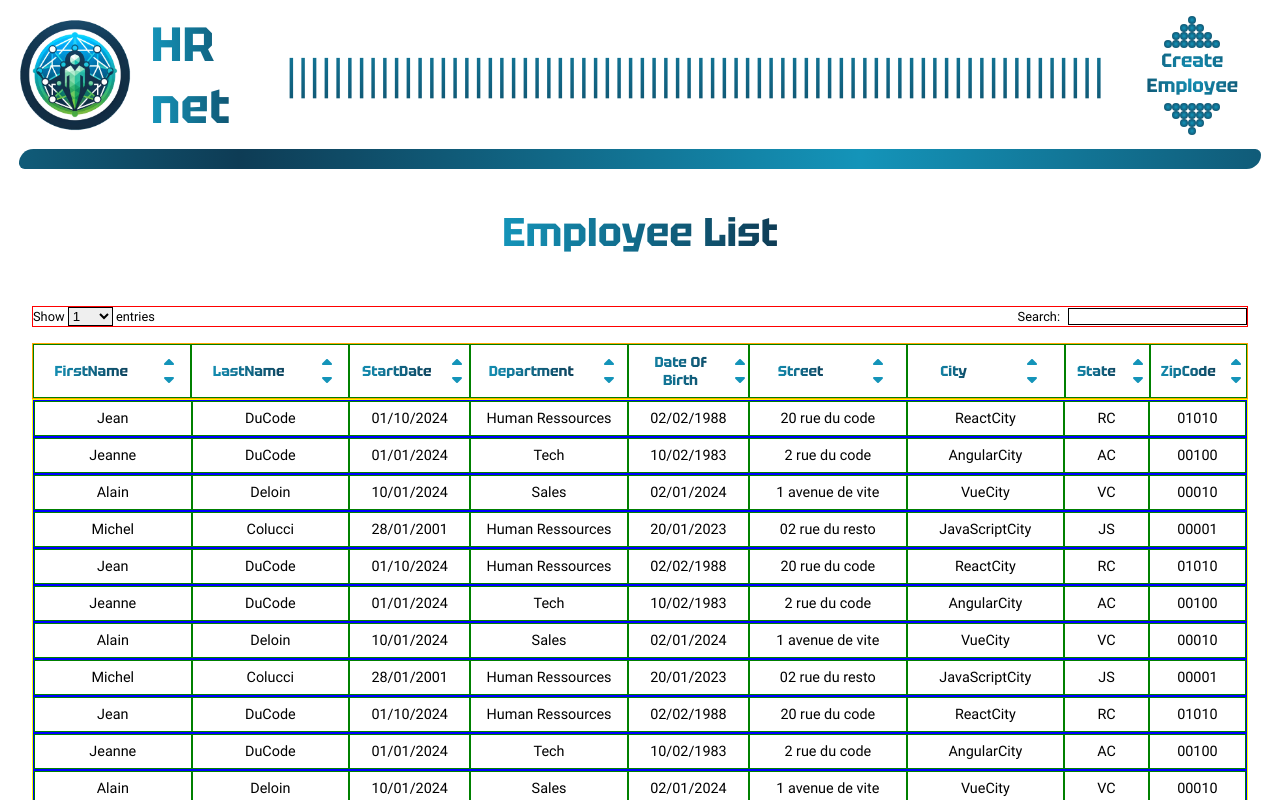
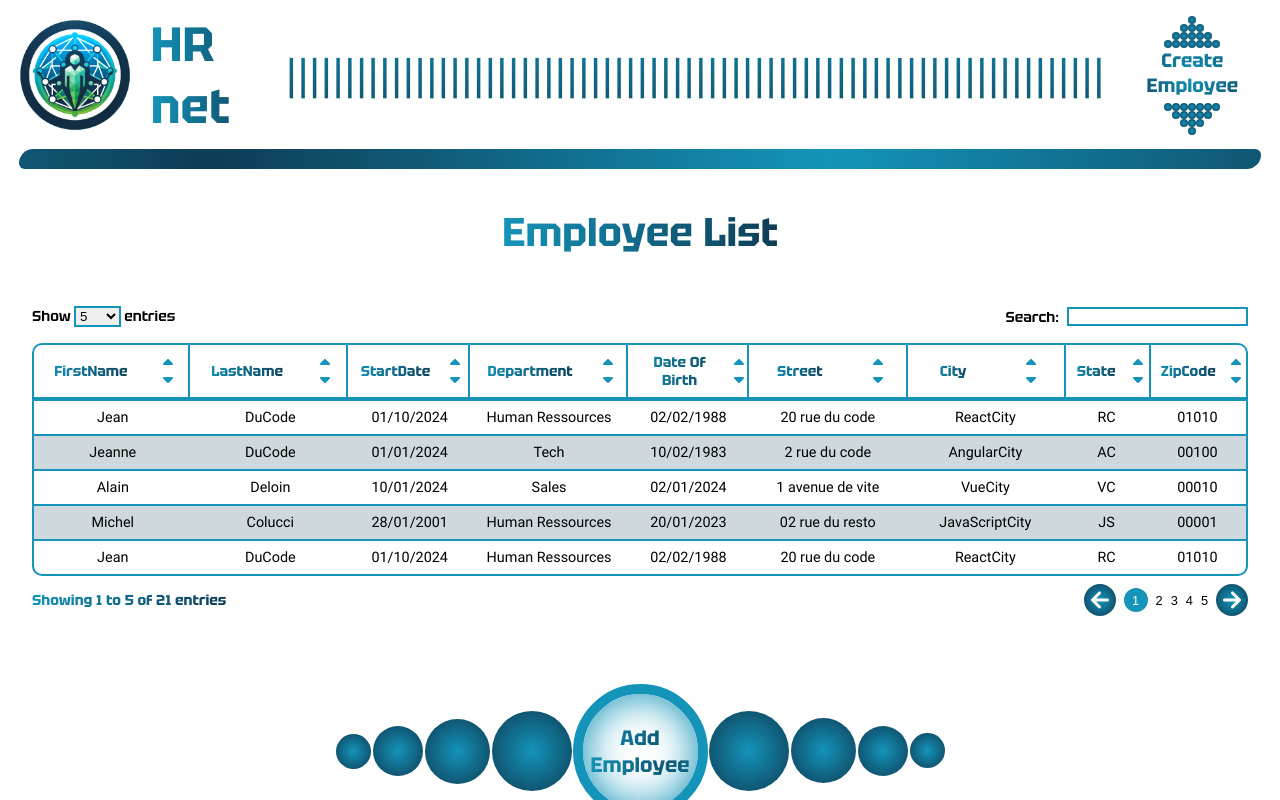
Before and after one commit to Git-EJ/OC_P14, a React (Vite) app: page /employee-list in a window 1280 px wide. Shown: the top 800 px of the page. Built offline with nearby package versions, Linux system fonts and the light colour scheme.

Commit message:
CSS for dataTable, fix issue for showing entries and pagination when filtering

```diff
--- a/src/context/ContextProvider.jsx
+++ b/src/context/ContextProvider.jsx
@@ -9,7 +9,7 @@ const initialState = {
   isActiveCaretAsc: false,
   isActiveCaretDesc: false,
   currentPage: 1,
-  selectValue: 1,
+  selectValue: 5,
   dataLength: 0,
   totalPageCount: 0,
 };
--- a/src/molecules/DataTable.jsx
+++ b/src/molecules/DataTable.jsx
@@ -1,5 +1,5 @@
 import PropTypes from "prop-types";
-import { useCallback, useContext, useEffect, useMemo } from "react";
+import { useCallback, useContext, useEffect, useState } from "react";
 import Context from "../context/Context";
 import CaretAsc from "../assets/icons/Caret_Asc";
 import CaretDesc from "../assets/icons/Caret_Desc";
@@ -11,6 +11,7 @@ import PaginationCounter from "../atoms/PaginationCounter";
 const DataTable = ({headers, data}) => {
 
 
+  const [isFiltering, setIsFiltering] = useState(false);
   const {state, dispatch} = useContext(Context);
 
   const {
@@ -24,19 +25,15 @@ const DataTable = ({headers, data}) => {
     totalPageCount
   } = state;
 
-  const setCurrentData = useCallback((payload = data) => dispatch({type: "SET_CURRENT_DATA", payload}), [dispatch, data]);
-  const setActiveSortIndex = useCallback((payload = null) => dispatch({type: "SET_ACTIVE_SORT_INDEX", payload}), [dispatch]);
-  const setIsActiveCaretAsc = useCallback((payload = false) => dispatch({type: "SET_IS_ACTIVE_CARET_ASC", payload}), [dispatch]);
-  const setIsActiveCaretDesc = useCallback((payload = false) => dispatch({type: "SET_IS_ACTIVE_CARET_DESC", payload}), [dispatch]);
-  const setCurrentPage = useCallback((payload = 1) => dispatch({type: "SET_CURRENT_PAGE", payload}), [dispatch]);
-  const setSelectValue = useCallback((payload = 1) => dispatch({type: "SET_SELECT_VALUE", payload}), [dispatch]);
-  const setDataLength = useCallback((payload = 0) => dispatch({type: "SET_DATA_LENGTH", payload}), [dispatch]);
-  const setTotalPageCount = useCallback((payload = 0) => dispatch({type: "SET_TOTAL_PAGE_COUNT", payload}), [dispatch]);
+  const setCurrentData = useCallback((payload) => dispatch({type: "SET_CURRENT_DATA", payload}), [dispatch]);
+  const setActiveSortIndex = useCallback((payload) => dispatch({type: "SET_ACTIVE_SORT_INDEX", payload}), [dispatch]);
+  const setIsActiveCaretAsc = useCallback((payload) => dispatch({type: "SET_IS_ACTIVE_CARET_ASC", payload}), [dispatch]);
+  const setIsActiveCaretDesc = useCallback((payload) => dispatch({type: "SET_IS_ACTIVE_CARET_DESC", payload}), [dispatch]);
+  const setCurrentPage = useCallback((payload) => dispatch({type: "SET_CURRENT_PAGE", payload}), [dispatch]);
+  const setSelectValue = useCallback((payload) => dispatch({type: "SET_SELECT_VALUE", payload}), [dispatch]);
+  const setDataLength = useCallback((payload) => dispatch({type: "SET_DATA_LENGTH", payload}), [dispatch]);
+  const setTotalPageCount = useCallback((payload) => dispatch({type: "SET_TOTAL_PAGE_COUNT", payload}), [dispatch]);
 
-  console.log('totalPageCount - DATATABLE', totalPageCount);
-  // console.log('currentPage - DATATABLE', currentPage);
-  // console.log('selectValue - DATATABLE', selectValue);
-  console.log('dataLength - DATATABLE', dataLength);
 
 
   //TODO sort issue when click for the second time after refresh nothing happend and after sort is inverted
@@ -96,11 +93,12 @@ const DataTable = ({headers, data}) => {
     });
     setCurrentData(filteredData);
     setDataLength(filteredData.length);
-  }, [data, setCurrentData, setDataLength]);
+    setIsFiltering(true);
+  }, [data, setCurrentData, setDataLength, setIsFiltering]);
+
 
 
   const DisplayDataHeaders = () => {
-
 
     const handleSortClick = (index, direction) => {
 
@@ -152,7 +150,6 @@ const DataTable = ({headers, data}) => {
 
 
   const DataContents = ({data}) => {
-
     return data.map((content, index) => (
 
       <div className="data-table_content-line_container" key={`${index}_${content.firstName}-${content.lastName}`}>
@@ -230,14 +227,18 @@ const DataTable = ({headers, data}) => {
   }
 
 
-  //TODO good pratice??
+  // TODO good pratice??
   useEffect(() => {
-    setCurrentData(data);
+    if (!isFiltering) {
+      setCurrentData(data);  // Update currentData when data change
+      setDataLength(data.length);
+    }
     setTotalPageCount(Math.ceil(dataLength / selectValue));
-  }, [data, setCurrentData, setDataLength, setTotalPageCount, dataLength,selectValue]);
+  }, [isFiltering, data, setCurrentData, dataLength ,setDataLength, selectValue, setTotalPageCount]);
 
 
 
+  //START DataTable RETURN
   return (
 
     <div className="data-table_wrapper">
--- a/src/styles/css/index.css
+++ b/src/styles/css/index.css
@@ -92,6 +92,10 @@ th {
 @font-face {
   font-family: "Tektur_regular";
   src: url("/src/fonts/Tektur-Regular.ttf") format("truetype");
+}
+@font-face {
+  font-family: "Tektur_semi-bold";
+  src: url("/src/fonts/Tektur-SemiBold.ttf") format("truetype");
 }
 @font-face {
   font-family: "Tektur_bold";
@@ -511,33 +515,28 @@ body ::-webkit-scrollbar {
   justify-content: space-between;
   width: 100%;
   height: auto;
-  border: 1px solid red;
-  font-size: 0.8rem;
+  font-family: "Tektur_Semi-Bold", sans-serif;
+  font-size: 0.9rem;
 }
-.data-table_options_entries {
+.data-table_options-entries, .data-table_options_search {
   display: flex;
   justify-content: center;
   align-items: center;
+  flex-direction: row;
+  justify-content: space-between;
   width: fit-content;
   height: auto;
 }
 .data-table_options_entries > select {
-  border: 1px solid black;
+  border: 2px solid #1494B9;
   margin: 0 0.2rem;
   cursor: pointer;
-}
-.data-table_options_search {
-  display: flex;
-  justify-content: center;
-  align-items: center;
-  width: fit-content;
-  height: auto;
 }
 .data-table_options_search > label {
   margin-right: 0.5rem;
 }
 .data-table_options_search > input {
-  border: 1px solid black;
+  border: 2px solid #1494B9;
   width: 100%;
 }
 .data-table_titles_container {
@@ -548,15 +547,26 @@ body ::-webkit-scrollbar {
   justify-content: space-between;
   align-items: stretch;
   width: 100%;
-  border: 1px solid orange;
   margin-top: 1rem;
+}
+.data-table_titles_container > div:first-child {
+  border-radius: 10px 0 0 0;
+  border: 2px solid #1494B9;
+  border-bottom: none;
+}
+.data-table_titles_container > div:nth-child(n+2) {
+  border: 2px solid #1494B9;
+  border-left: none;
+  border-bottom: none;
+}
+.data-table_titles_container > div:last-child {
+  border-radius: 0 10px 0 0;
 }
 .data-table_title_item_0, .data-table_title_item_1, .data-table_title_item_2, .data-table_title_item_3, .data-table_title_item_4, .data-table_title_item_5, .data-table_title_item_6, .data-table_title_item_7, .data-table_title_item_8 {
   display: flex;
   justify-content: center;
   align-items: center;
   justify-content: space-around;
-  border: 1px solid green;
 }
 .data-table_title_item_0, .data-table_title_item_1, .data-table_title_item_3, .data-table_title_item_5, .data-table_title_item_6 {
   width: 13%;
@@ -611,7 +621,14 @@ body ::-webkit-scrollbar {
   flex-direction: column;
   width: 100%;
   height: auto;
-  border: 1px solid yellow;
+  border: 2px solid #1494B9;
+  border-radius: 0 0 10px 10px;
+}
+.data-table_content-lines_container > div:first-child {
+  border-top: 2px solid #1494B9;
+}
+.data-table_content-lines_container > div:last-child {
+  border-bottom: none;
 }
 .data-table_content-line_container {
   display: flex;
@@ -621,14 +638,16 @@ body ::-webkit-scrollbar {
   justify-content: space-between;
   align-items: stretch;
   width: 100%;
-  border: 1px solid blue;
+  border-bottom: 2px solid #1494B9;
+}
+.data-table_content-line_container:nth-child(even) {
+  background: rgba(14, 60, 85, 0.2);
 }
 .data-table_content-line_item_0, .data-table_content-line_item_1, .data-table_content-line_item_2, .data-table_content-line_item_3, .data-table_content-line_item_4, .data-table_content-line_item_5, .data-table_content-line_item_6, .data-table_content-line_item_7, .data-table_content-line_item_8 {
   display: flex;
   justify-content: center;
   align-items: center;
   justify-content: space-around;
-  border: 1px solid green;
 }
 .data-table_content-line_item_0, .data-table_content-line_item_1, .data-table_content-line_item_3, .data-table_content-line_item_5, .data-table_content-line_item_6 {
   width: 13%;
@@ -658,7 +677,6 @@ body ::-webkit-scrollbar {
   justify-content: space-between;
   width: 100%;
   height: auto;
-  border: 1px solid red;
   margin-top: 0.5rem;
 }
 .data-table_showing_entries_container {
@@ -669,13 +687,16 @@ body ::-webkit-scrollbar {
   justify-content: space-between;
   max-width: 45%;
   height: auto;
-  border: 1px solid lime;
   cursor: default;
 }
 .data-table_showing_entries_text {
-  border: 1px solid black;
   width: fit-content;
-  font-size: 0.8rem;
+  font-size: 0.9rem;
+  font-family: "Tektur_Bold", sans-serif;
+  background: linear-gradient(to right, #1494B9, #0E3C55);
+  -webkit-background-clip: text;
+  background-clip: text;
+  color: transparent;
 }
 .data-table_showing_pagination_container {
   display: flex;
@@ -697,8 +718,8 @@ body ::-webkit-scrollbar {
   cursor: pointer;
 }
 .data-table_showing_pagination_button_previous > svg, .data-table_showing_pagination_button_next > svg, .data-table_showing_pagination_button_current > svg, .data-table_showing_pagination_button_not-current > svg {
-  width: 3rem;
-  height: 3rem;
+  width: 2rem;
+  height: 2rem;
 }
 @supports (fill: url(#svg_radial-gradient)) {
   .data-table_showing_pagination_button_previous > svg > path, .data-table_showing_pagination_button_next > svg > path, .data-table_showing_pagination_button_current > svg > path, .data-table_showing_pagination_button_not-current > svg > path {
--- a/src/styles/scss/components/datatable.scss
+++ b/src/styles/scss/components/datatable.scss
@@ -15,33 +15,33 @@
       justify-content: space-between;
       width: 100%;
       height: auto;
-      border: 1px solid red;
-      font-size: 0.8rem;
+      font-family: 'Tektur_Semi-Bold', sans-serif;
+      font-size: 0.9rem;
+    }
+
+    &-entries,
+    &_search {
+      @include flex_center_row;
+      justify-content: space-between;
+      width: fit-content;
+      height: auto;
     }
 
     &_entries {
-      @include flex_center;
-      width: fit-content;
-      height: auto;
-
       >select {
-        border: 1px solid black;
+        border: 2px solid $primary-color;
         margin: 0 0.2rem;
         cursor: pointer;
       }
     }
 
     &_search {
-      @include flex_center;
-      width: fit-content;
-      height: auto;
-
       >label {
         margin-right: 0.5rem;
       }
 
       >input {
-        border: 1px solid black;
+        border: 2px solid $primary-color;
         width: 100%;
       }
     }
@@ -53,14 +53,30 @@
     justify-content: space-between;
     align-items: stretch;
     width: 100%;
-    border: 1px solid orange;
     margin-top: 1rem;
+
+    >div:first-child {
+      border-radius: 10px 0 0 0;
+      border: 2px solid $primary-color;
+      border-bottom: none;
+    }
+
+    >div:nth-child(n+2) {
+      border: 2px solid $primary-color;
+      border-left: none;
+      border-bottom: none;
+    }
+
+    >div:last-child {
+      border-radius: 0 10px 0 0;
+    }
   }
 
   &_title {
 
     &_item {
       @include data_table_contents_width;
+
 
       &_value {
         width: fit-content;
@@ -103,7 +119,16 @@
     @include flex_center_column;
     width: 100%;
     height: auto;
-    border: 1px solid yellow;
+    border: 2px solid $primary-color;
+    border-radius: 0 0 10px 10px;
+
+    >div:first-child {
+      border-top: 2px solid $primary-color;
+    }
+
+    >div:last-child {
+      border-bottom: none;
+    }
   }
 
   &_content-line {
@@ -113,7 +138,11 @@
       justify-content: space-between;
       align-items: stretch;
       width: 100%;
-      border: 1px solid blue;
+      border-bottom: 2px solid $primary-color;
+
+      &:nth-child(even) {
+        background: rgba(14, 60, 85, 0.200);
+      }
     }
 
     &_item {
@@ -136,7 +165,6 @@
     justify-content: space-between;
     width: 100%;
     height: auto;
-    border: 1px solid red;
     margin-top: 0.5rem;
   }
 
@@ -147,14 +175,14 @@
       justify-content: space-between;
       max-width: 45%;
       height: auto;
-      border: 1px solid lime;
       cursor: default;
     }
 
     &_text {
-      border: 1px solid black;
       width: fit-content;
-      font-size: 0.8rem;
+      font-size: 0.9rem;
+      font-family: 'Tektur_Bold', sans-serif;
+      @include gradient_text($secondary_linear-gradient);
     }
   }
 
@@ -165,7 +193,6 @@
       justify-content: space-between;
       max-width: 45%;
       height: auto;
-      // border: 1px solid  black;
       gap: 0.5rem;
     }
 
@@ -182,8 +209,8 @@
         cursor: pointer;
 
         >svg {
-          width: 3rem;
-          height: 3rem;
+          width: 2rem;
+          height: 2rem;
 
           @supports (fill: url(#svg_radial-gradient)) {
             >path {
--- a/src/styles/scss/utils/__fonts.scss
+++ b/src/styles/scss/utils/__fonts.scss
@@ -7,6 +7,12 @@
   font-family: 'Tektur_regular';
   src: url('/src/fonts/Tektur-Regular.ttf') format('truetype');
 }
+
+@font-face {
+  font-family: 'Tektur_semi-bold';
+  src: url('/src/fonts/Tektur-SemiBold.ttf') format('truetype');
+}
+
 @font-face {
   font-family: 'Tektur_bold';
   src: url('/src/fonts/Tektur-Bold.ttf') format('truetype');
--- a/src/styles/scss/utils/__mixins.scss
+++ b/src/styles/scss/utils/__mixins.scss
@@ -29,7 +29,6 @@
   &_0, &_1, &_2, &_3, &_4, &_5 ,&_6, &_7, &_8 {
     @include flex_center;
     justify-content: space-around;
-    border: 1px solid green;
   }
 
   &_0, &_1, &_3, &_5, &_6 {
```
Also changed, not shown: src/fonts/Tektur-SemiBold.ttf (added), 1 other file (tests, documents, lock files or other folders). Lines whose indentation alone changed are shown as unchanged.
